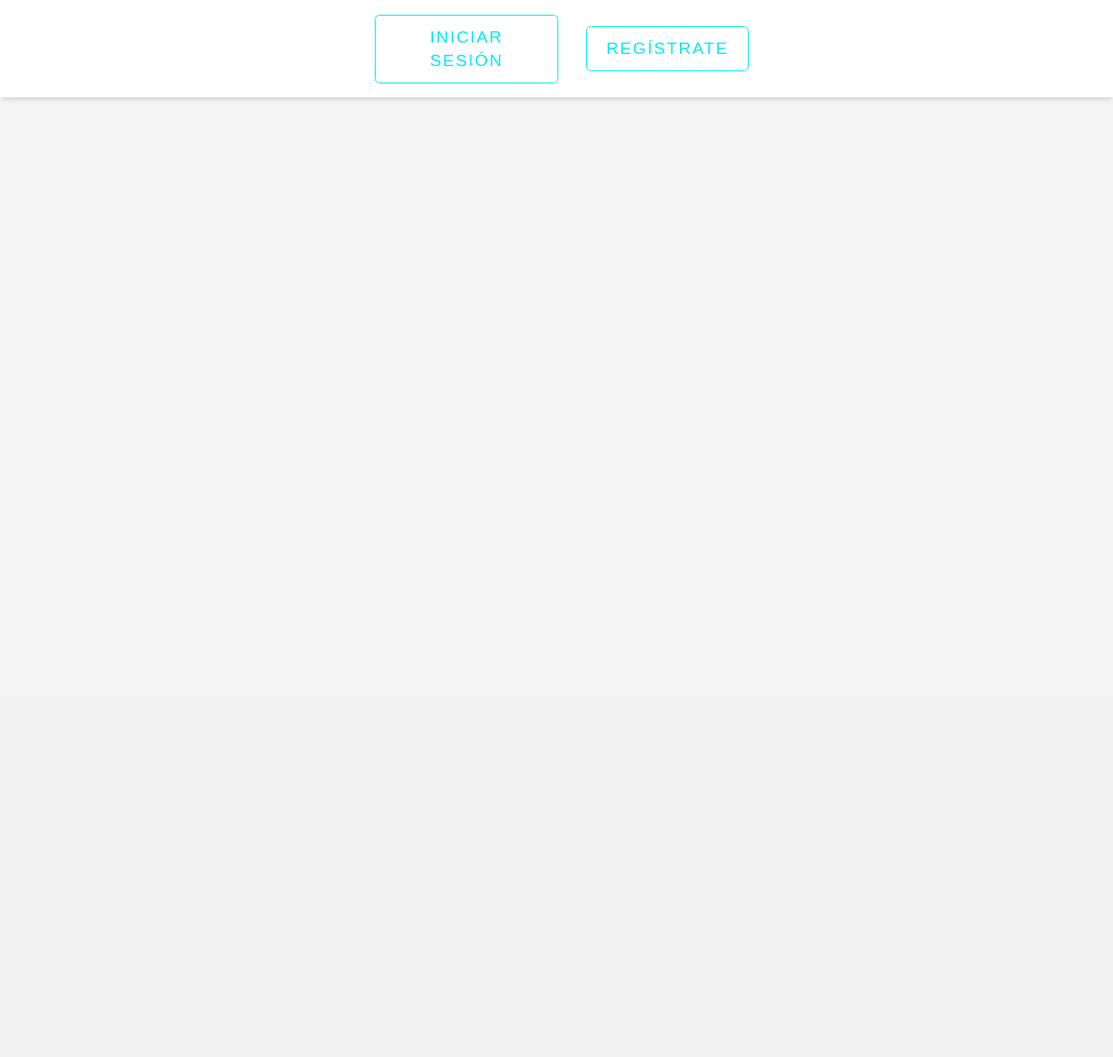
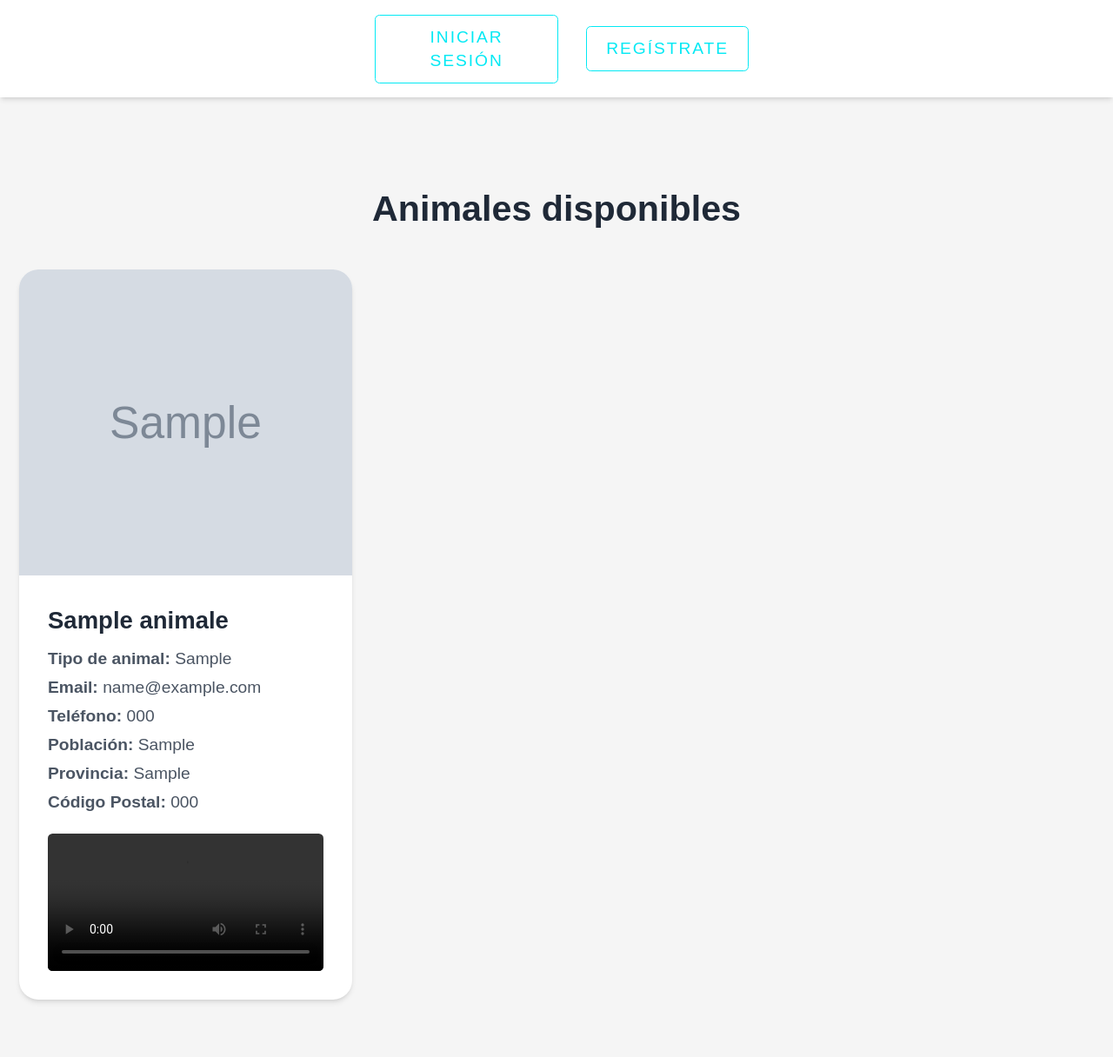
Before and after one commit to Alvaro357/animales, a Django app: page / in a window 1280 px wide. Shown: the whole page at 87% size. Before the commit the page ends 115 px from the top, so only its background shows below. Run offline with Django 5.2, Linux system fonts and the light colour scheme; tables that the repository leaves empty hold one stand-in row (values such as "Sample post"); grey boxes marked "Sample" are stand-in pictures; some libraries are stand-ins or nearby versions; grey boxes are pictures that could not be loaded.

Commit message:
segundo commit

```diff
--- a/myapp/templates/index.html
+++ b/myapp/templates/index.html
@@ -14,7 +14,7 @@
             font-family: sans-serif;
             background-color: #f5f5f5;
             text-align: center;
-            padding-top: 50px;
+            padding-top: 150px;
         }
         .card {
             background: white;
@@ -32,6 +32,8 @@
     </style>
 </head>
 <body>
+
+
 
 <!-- Modal de Login (popup actualizado con animación) -->
 <div id="loginModal" class="fixed inset-0 flex items-center justify-center z-50 hidden">
@@ -92,6 +94,47 @@
 
 <!-- Aquí van a ir los animales alineados -->
 
+<div class="max-w-7xl mx-auto px-4 py-12">
+  <h2 class="text-3xl font-bold text-gray-800 mb-8">Animales disponibles</h2>
+
+  <div class="grid grid-cols-1 sm:grid-cols-2 lg:grid-cols-3 gap-8">
+    {% for animal in animales %}
+      <div class="bg-white rounded-2xl shadow-md overflow-hidden transform transition duration-300 hover:scale-105 hover:shadow-[0_15px_50px_rgba(3,233,244,0.4)]">
+
+        {% if animal.imagen %}
+          <img src="{{ animal.imagen.url }}" alt="Imagen de {{ animal.nombre }}" class="w-full h-64 object-cover">
+        {% else %}
+          <div class="w-full h-64 flex items-center justify-center bg-gray-100 text-gray-400 text-sm">
+            Sin imagen
+          </div>
+        {% endif %}
+
+        <div class="p-6 text-left">
+          <h3 class="text-xl font-semibold text-gray-800 mb-2">{{ animal.nombre }}</h3>
+          <p class="text-sm text-gray-600 mb-1"><strong>Tipo de animal:</strong> {{ animal.tipo_de_animal }}</p>
+          <p class="text-sm text-gray-600 mb-1"><strong>Email:</strong> {{ animal.email }}</p>
+          <p class="text-sm text-gray-600 mb-1"><strong>Teléfono:</strong> {{ animal.telefono }}</p>
+          <p class="text-sm text-gray-600 mb-1"><strong>Población:</strong> {{ animal.poblacion }}</p>
+          <p class="text-sm text-gray-600 mb-1"><strong>Provincia:</strong> {{ animal.provincia }}</p>
+          <p class="text-sm text-gray-600 mb-4"><strong>Código Postal:</strong> {{ animal.codigo_postal }}</p>
+
+          {% if animal.video %}
+            <video controls class="w-full rounded mt-2">
+              <source src="{{ animal.video.url }}" type="video/mp4">
+              Tu navegador no soporta el video.
+            </video>
+          {% else %}
+            <p class="text-sm text-gray-400">Sin video</p>
+          {% endif %}
+        </div>
+      </div>
+    {% empty %}
+      <p class="col-span-full text-center text-gray-500 text-lg">No hay animales disponibles.</p>
+    {% endfor %}
+  </div>
+</div>
+
+
 <!-- Script del modal -->
 <script>
   function abrirLogin() {
--- a/myapp/urls.py
+++ b/myapp/urls.py
@@ -4,7 +4,7 @@ from .views import registro_asociacion
 from .views import crear_animal
 
 urlpatterns = [
-path('', views.Index, name='Inicio'),
+path('', views.Inicio, name='Inicio'),
 path('registro/', views.registro_asociacion, name='registro_asociacion'),
 path('login/', views.login_view, name='login'),
 path('logout/', views.logout_view, name='logout'),
--- a/myapp/views.py
+++ b/myapp/views.py
@@ -5,7 +5,7 @@ from django.core.mail import send_mail  # Enviar correos
 from django.contrib.auth.decorators import login_required # Para exigir el login poner "@login_required"
 from functools import wraps
 from .forms import RegistroAsociacionForm, LoginForm, CreacionAnimalesForm
-from .models import RegistroAsociacion
+from .models import RegistroAsociacion, CreacionAnimales
 
 
 # Registro
@@ -34,11 +34,6 @@ def registro_asociacion(request):
         form = RegistroAsociacionForm()
     return render(request, 'registro_asociacion.html', {'form': form})
 
-
-# Página principal
-def Index(request):
-    esta_logueado = request.session.get('esta_logueado', False)
-    return render(request, 'index.html', {'esta_logueado': esta_logueado})
 
 
 
@@ -114,20 +109,27 @@ def logout_view(request):
 #Inicio
 def Inicio(request):
     # Verificamos si hay una cookie de la asociación
+    animal = CreacionAnimales.objects.all()
     asociacion_id = request.COOKIES.get('asociacion_id')
 
     if asociacion_id:
         try:
             # Intentamos obtener la asociación con ese ID
             asociacion = RegistroAsociacion.objects.get(id=asociacion_id)
-
+            if asociacion_id:
+                return render(request, 'index.html', {
+                    'asociacion': asociacion,
+                    'logueado': True,
+                 'animales': animal  # <-- pasar aquí también
+                })
             # Si la asociación existe, estamos logueados
             return render(request, 'index.html', {'asociacion': asociacion, 'logueado': True})
+
         except RegistroAsociacion.DoesNotExist:
             pass  # Si la asociación no existe, no estamos logueados
 
     # Si no hay cookie o no existe la asociación, no estamos logueados
-    return render(request, 'index.html', {'logueado': False})
+    return render(request, 'index.html', {'logueado': False, 'animales': animal})
 
 def session_login_required(view_func):
     @wraps(view_func)
@@ -148,3 +150,7 @@ def crear_animal(request):
         form = CreacionAnimalesForm()
 
     return render(request, 'creacion_de_animales.html', {'form': form})
+
+def pagina_inicio(request):
+    animales = CreacionAnimales.objects.all()
+    return render(request, 'inicio.html', {'animales': animales})
```
